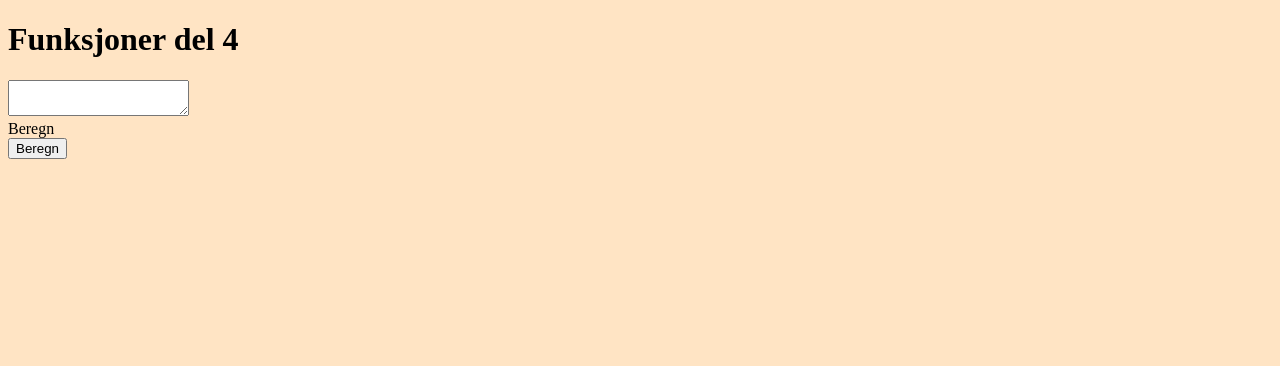
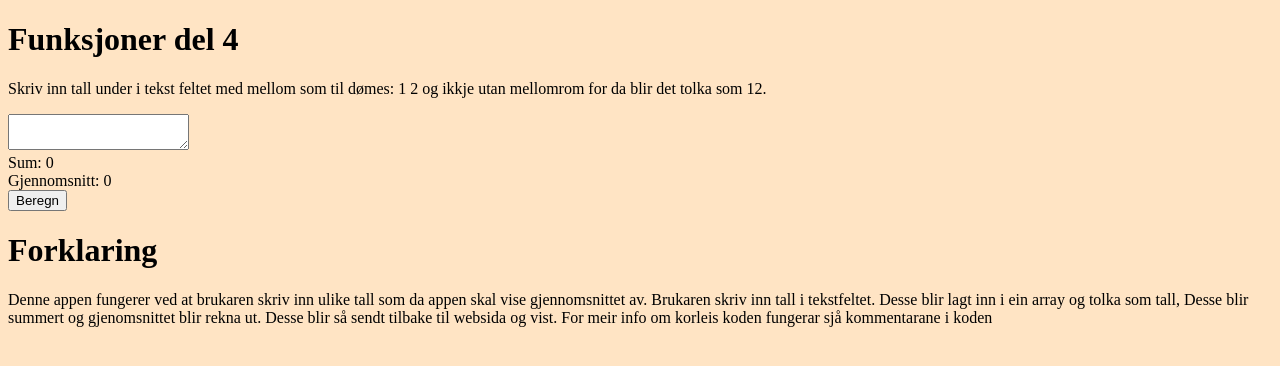
Before and after one commit to Newtexas28/HTML, a plain HTML site: page Funksjoner del 4/index.html in a window 1280 px wide. Both pictures are taken after a click on the button "Beregn". Drawn offline with Linux system fonts and the light colour scheme.

Commit message:
final changes to Funksjoner del 4

```diff
--- a/Funksjoner del 4/index.html
+++ b/Funksjoner del 4/index.html
@@ -15,9 +15,21 @@
     <body>
 
         <h1>Funksjoner del 4</h1>
+        <p>Skriv inn tall under i tekst feltet med mellom som til dømes: 1 2 og ikkje utan mellomrom for da blir det tolka som 12.</p>
+
         <textarea id = "Textarea"></textarea>
-        <div id = "average">Beregn</div>
+
+        <div id = "sum"></div>
+        <div id = "average"></div>
         <button onclick = "output(); ">Beregn</button>
+
+        <h1>Forklaring</h1>
+        <p>Denne appen fungerer ved at brukaren skriv inn ulike tall som da appen skal vise gjennomsnittet av.
+            Brukaren skriv inn tall i tekstfeltet. Desse blir lagt inn i ein array og tolka som tall,
+            Desse blir summert og gjenomsnittet blir rekna ut.
+            Desse blir så sendt tilbake til websida og vist.
+            For meir info om korleis koden fungerar sjå kommentarane i koden
+        </p>
         <script src="js/main.js" async defer></script>
     </body>
 </html>
--- a/Funksjoner del 4/js/main.js
+++ b/Funksjoner del 4/js/main.js
@@ -1,45 +1,43 @@
-
 /*
- * Begining of main.js
+ * Beginning of main.js
  */
 
 /*
+ * Make a function with the parameter ...numbers. Then using the built in function
+ * reduce() to sum the values of the input array.
+ * This function was an example from the website:
+ * https://www.codegrepper.com/code-examples/javascript/array+sum+using+spread+in+js
+ */
+
+const sum = (...numbers) => {
+	return numbers.reduce((accumulator, current) => {
+		return accumulator += current;
+	});
+};
+
+/*
+ * Make a function to return the value in result1 and result2,
+ * when cliking the button on the website.
+ * Taking a textstring input from the textarea from the website and
+ * returning the value.
+ * the text string is then split up into individual words and then
+ * convert into numbers using the object Number.
+ *
+ * Then apply the function sum() to the array to sum all elements
+ * and also calculate the average
  *
  */
 
-const initialValue = 0;
+const output = () => {
+  const input_string = document.getElementById('Textarea').value;
+  const text_array = input_string.split(" ");
+  const array_with_numbers = text_array.map(Number);
 
+  const sumer = sum(...array_with_numbers);
 
+  const result1 = "Sum: " + sumer;
+  const result2 = "Gjennomsnitt: " + sumer/array_with_numbers.length
 
-const average = array.reduce(
-    (previousValue, currentValue) => previousValue + currentValue,
-    initialValue)/array.length
-
-/*
- * Making a function sum with the input values x, y, z, n.
- * Then returning the vaule of the first 4 value elmements in the array
- * and dividing it on the length of the array
- */
-
-
-const sum = (x, y, z, n, array) => {
-    return (x + y + z + n) / array.length;
+  document.getElementById('sum').innerHTML = result1;
+  document.getElementById('average').innerHTML = result2;
 };
-
-/*
- * Making a console.log() to check if the anwser is correct.
- */
-
-console.log(average);
-console.log(sum(...array));
-
-/*
- * making a function to retrun the value of average,
- * when cliking the button on the website.
- */
-const output = () => {
-    let new_array = parseInt(document.getElementById('input1').value);
-    const array = new_array.split(" ");
-
-    document.getElementById('average').innerHTML = toString(sum);
-};
```
